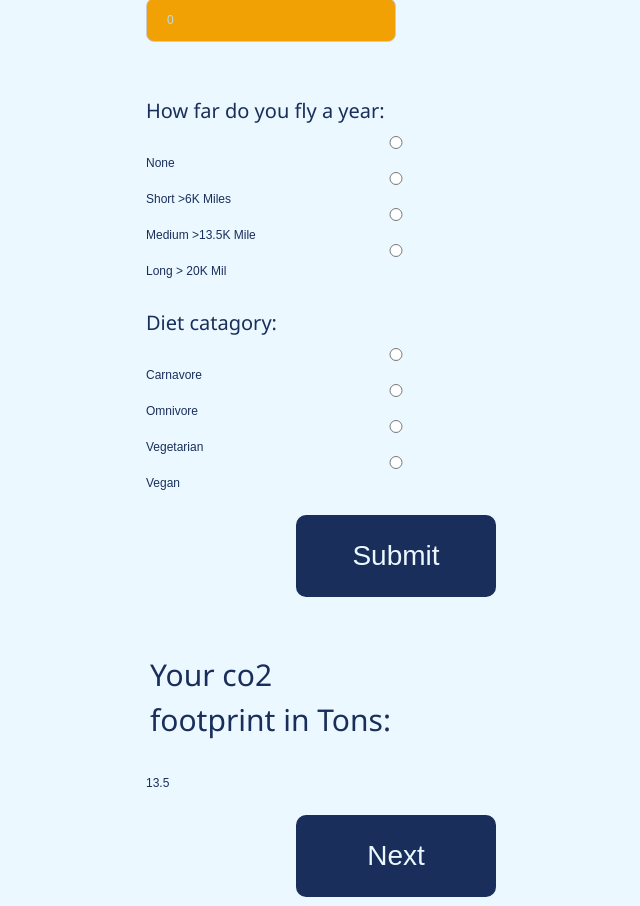
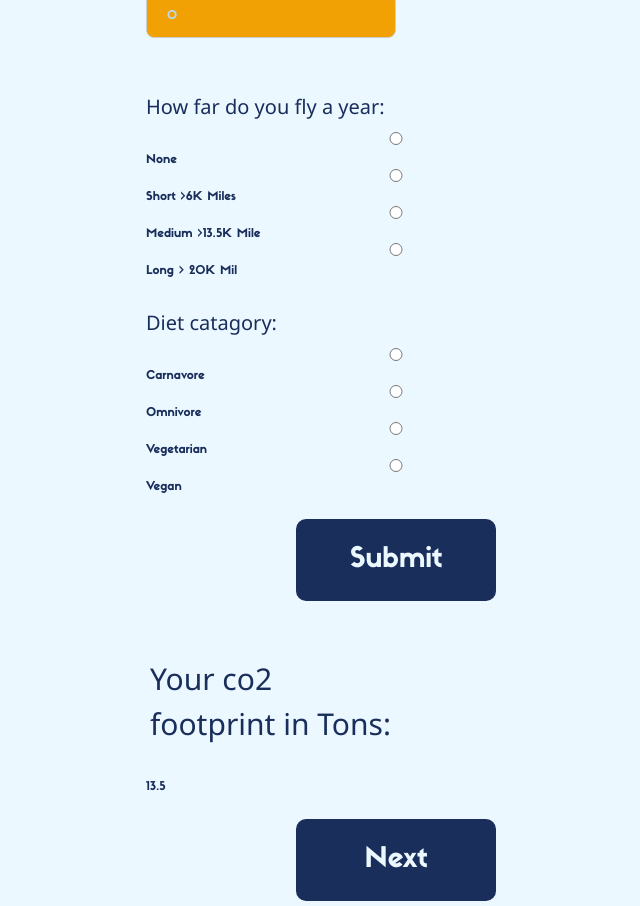
Before and after one commit to BOB450/LightCo2-Survay, a PHP site: page / in a window 1280 px wide. Shown: the whole page, without its empty margins (244-884 px from the left). Run offline with PHP 8.4, Linux system fonts and the light colour scheme.

Commit message:
Fixed the font

```diff
--- a/style.css
+++ b/style.css
@@ -19,7 +19,6 @@ html, body {
 			align-items: center;
 	-webkit-box-pack: center;
 			justify-content: center;
-	font-family: 'Nunito', sans-serif;
 	color: #192E5B;
 	background-color: #ECF8FF;
 	-webkit-user-select: none;
```
